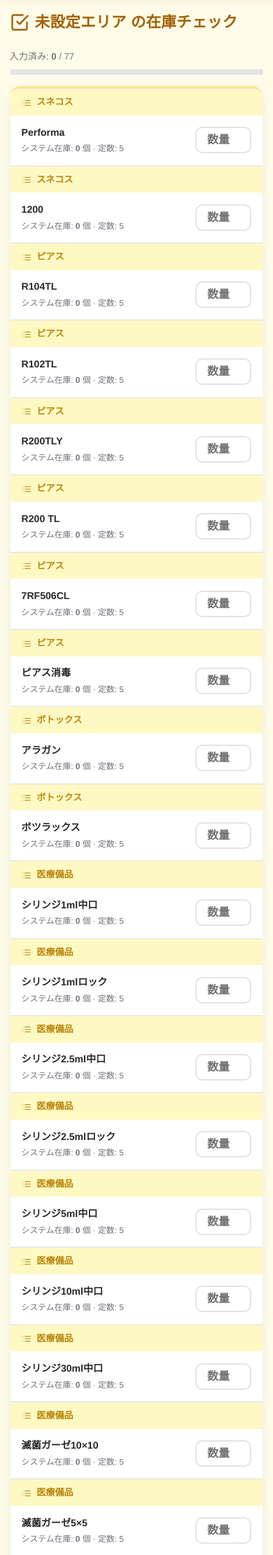
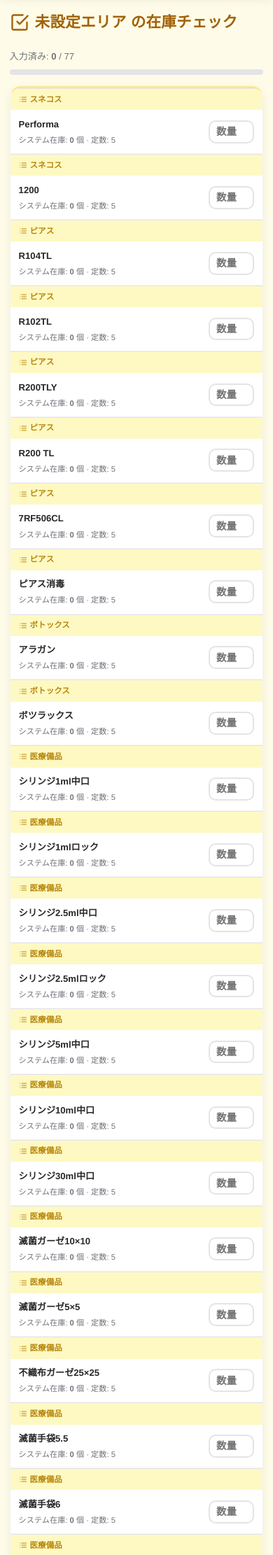
Before and after one commit to kangrunhyang-coder/tanimura-nurse-inventory, a Flask app: page /check/area/__none__ in a window 390 px wide. Shown: the part 53-2275 px from the top of the page at 70% size. Run offline with Flask 3, Linux system fonts and the light colour scheme; the visitor is signed in with stand-in values (Sample User, id 1); data comes from the database, SQL or seed files in the repository.

Commit message:
スマホ表示最適化: カテゴリ小さく、テーブル横スクロール不要に
- カテゴリバッジのサイズを縮小
- チェックページのカテゴリヘッダーをコンパクトに
- スマホでテーブルをカード型レイアウトに変換（横スクロール不要）
- チェックアイテム・ダッシュボードのモバイル余白調整

```diff
--- a/static/style.css
+++ b/static/style.css
@@ -787,10 +787,10 @@ body.page-check {
 .badge {
     display: inline-flex;
     align-items: center;
-    gap: .2rem;
-    padding: .15rem .55rem;
-    border-radius: 6px;
-    font-size: .7rem;
+    gap: .15rem;
+    padding: .1rem .4rem;
+    border-radius: 5px;
+    font-size: .65rem;
     font-weight: 600;
     letter-spacing: .02em;
 }
@@ -1040,6 +1040,20 @@ body.page-check {
 .check-item-row:hover { background: var(--yellow-bg); }
 .check-item-row:last-child { border-bottom: none; }
 .check-item-info { flex: 1; min-width: 0; }
+/* Check category header */
+.check-cat-header {
+    background: var(--yellow-light);
+    padding: .35rem .75rem;
+    font-weight: 700;
+    font-size: .72rem;
+    color: #b8860b;
+    border-top: 1px solid var(--gray-200);
+    display: flex;
+    align-items: center;
+    gap: .25rem;
+}
+.check-cat-header svg { width: 12px; height: 12px; flex-shrink: 0; }
+
 .check-item-name { font-weight: 700; font-size: .88rem; color: var(--gray-800); }
 .formal-name { font-weight: 500; font-size: .76rem; color: var(--gray-400); margin-left: .3rem; }
 .check-item-meta { font-size: .74rem; color: var(--gray-500); margin-top: .15rem; }
@@ -1199,4 +1213,27 @@ body.page-check {
     .announce-bar { font-size: .76rem; }
     .announce-bar .announce-btn { padding: .25rem .6rem; font-size: .7rem; }
     .container { padding: .85rem; }
+
+    /* Tables: card layout on mobile */
+    .table-wrap { overflow-x: visible; }
+    .table thead { display: none; }
+    .table, .table tbody, .table tr, .table td { display: block; width: 100%; }
+    .table tr { padding: .6rem .75rem; border-bottom: 1px solid var(--gray-100); position: relative; }
+    .table td { padding: .1rem 0; border-top: none; font-size: .82rem; }
+    .table td:empty { display: none; }
+    .table td.text-center { text-align: left; }
+
+    /* Check page mobile */
+    .check-item-row { padding: .6rem .75rem; gap: .5rem; }
+    .check-item-name { font-size: .82rem; }
+    .check-item-meta { font-size: .7rem; }
+    .check-item-input input[type="number"] { width: 65px; font-size: .9rem; padding: .4rem .35rem; }
+    .formal-name { display: block; margin-left: 0; font-size: .7rem; }
+    .item-thumb { width: 32px; height: 32px; }
+
+    /* Dashboard items mobile */
+    .dash-item-row { padding: .55rem .75rem; gap: .5rem; }
+    .dash-item-name { font-size: .82rem; }
+    .dash-item-qty { font-size: 1rem; }
+    .dash-item-par { font-size: .7rem; }
 }
--- a/templates/check_area.html
+++ b/templates/check_area.html
@@ -23,8 +23,8 @@
         {% for item in items %}
         {% if item.category != current_cat[0] %}
         {% if current_cat.append(item.category) %}{% endif %}
-        <div style="background:var(--yellow-light); padding:.5rem 1rem; font-weight:700; font-size:.82rem; color:#b8860b; border-top:1px solid var(--gray-200);">
-            <svg viewBox="0 0 24 24" fill="none" stroke="currentColor" stroke-width="2" stroke-linecap="round" stroke-linejoin="round" style="width:14px;height:14px;vertical-align:middle;margin-right:.25rem;"><line x1="8" y1="6" x2="21" y2="6"/><line x1="8" y1="12" x2="21" y2="12"/><line x1="8" y1="18" x2="21" y2="18"/><line x1="3" y1="6" x2="3.01" y2="6"/><line x1="3" y1="12" x2="3.01" y2="12"/><line x1="3" y1="18" x2="3.01" y2="18"/></svg>
+        <div class="check-cat-header">
+            <svg viewBox="0 0 24 24" fill="none" stroke="currentColor" stroke-width="2" stroke-linecap="round" stroke-linejoin="round"><line x1="8" y1="6" x2="21" y2="6"/><line x1="8" y1="12" x2="21" y2="12"/><line x1="8" y1="18" x2="21" y2="18"/><line x1="3" y1="6" x2="3.01" y2="6"/><line x1="3" y1="12" x2="3.01" y2="12"/><line x1="3" y1="18" x2="3.01" y2="18"/></svg>
             {{ item.category }}
         </div>
         {% endif %}
```
